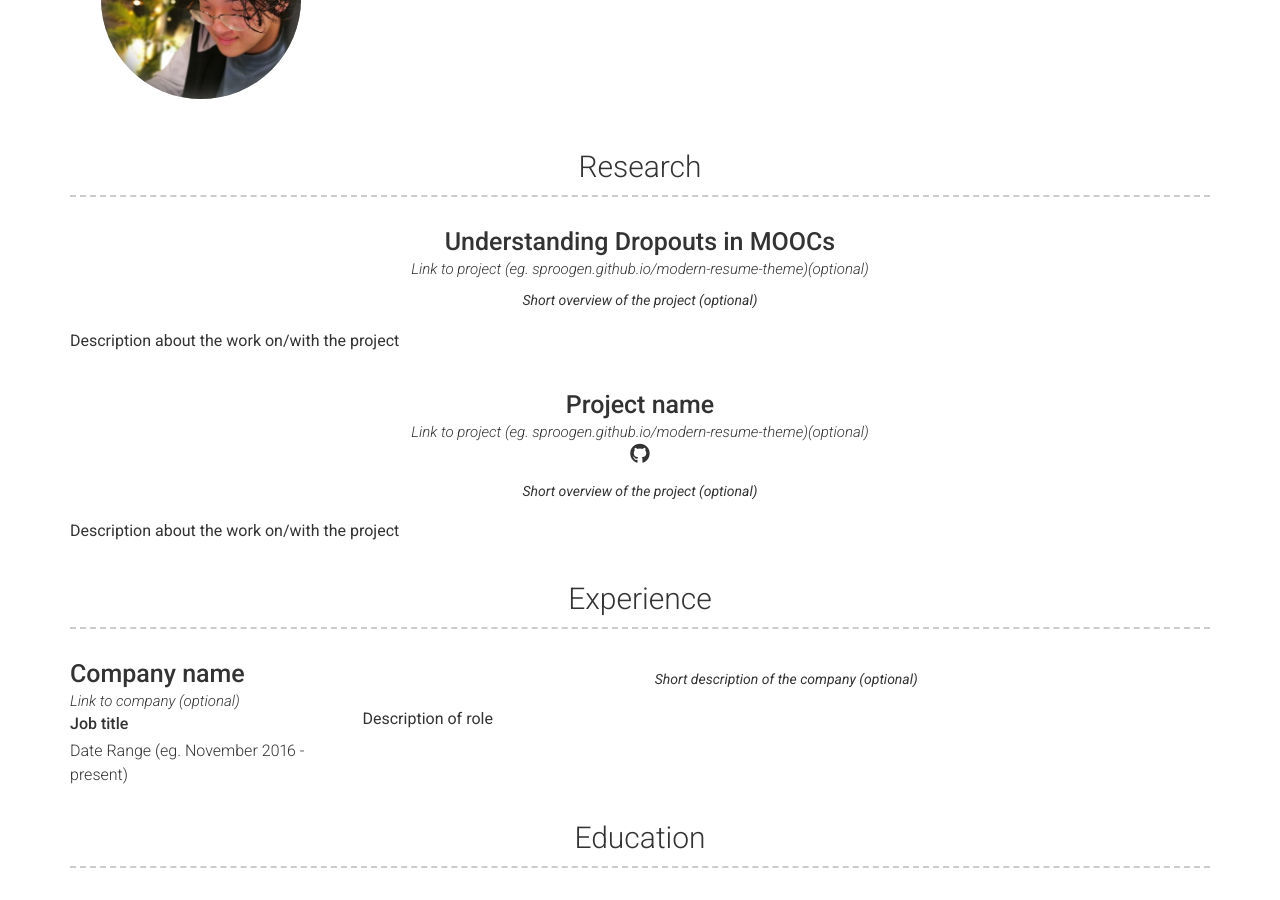
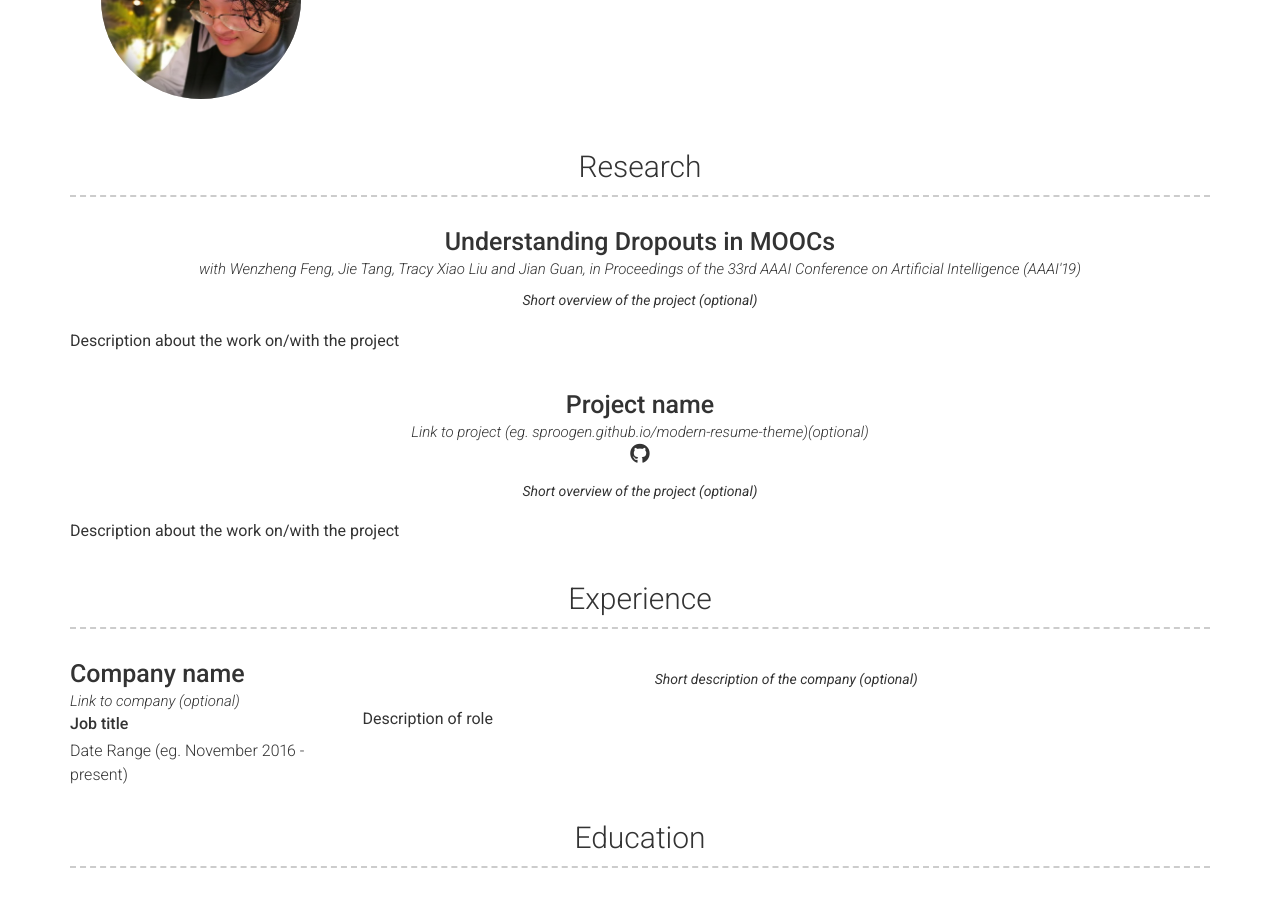
Before and after one commit to shuhuaizhang/shuhuaizhang.github.io, a Jekyll site: the page built from index.md, in a window 1280 px wide and 900 px high, scrolled down 380 px. Built offline with Jekyll 4.4.1, drawn with Linux system fonts in a browser that asks for light colours; nearby versions of some CDN libraries.

Commit message:
Update projects.yml

```diff
--- a/_data/projects.yml
+++ b/_data/projects.yml
@@ -1,7 +1,7 @@
 # Project template
 - layout: top-middle
   name: Understanding Dropouts in MOOCs
-  link: Link to project (eg. sproogen.github.io/modern-resume-theme)(optional)
+  link: with Wenzheng Feng, Jie Tang, Tracy Xiao Liu and Jian Guan, in Proceedings of the 33rd AAAI Conference on Artificial Intelligence (AAAI'19)
   #github: Github page for project (eg. sproogen/modern-resume-theme)(optional)
   quote: >
     Short overview of the project (optional)
```
